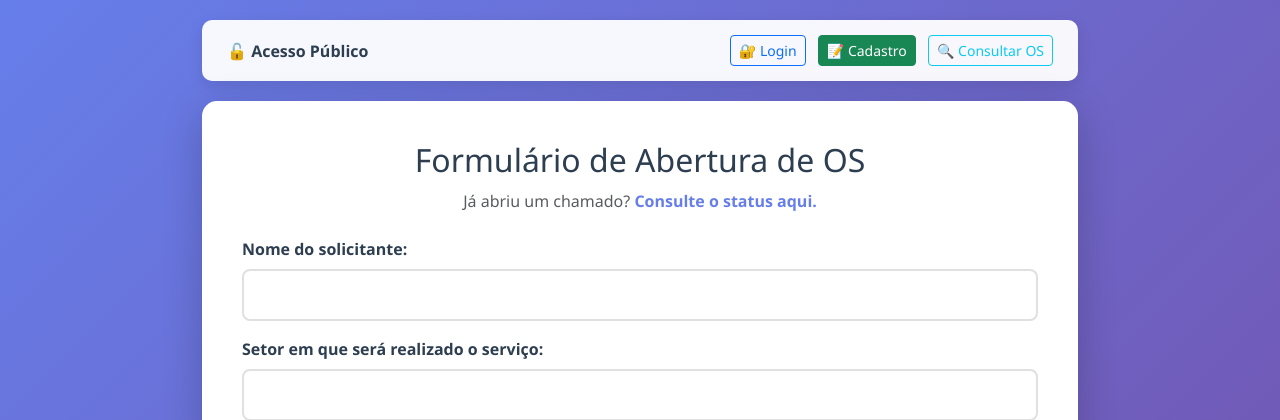
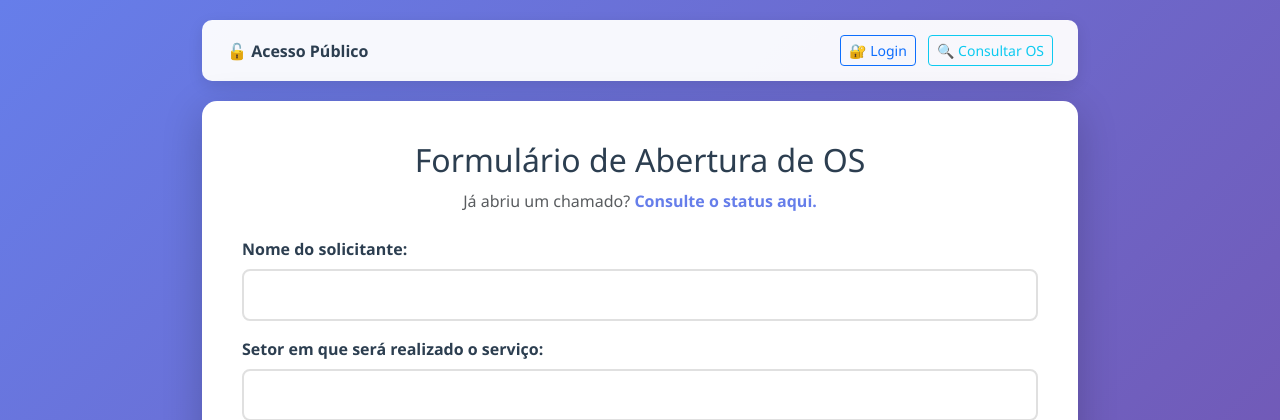
Before and after one commit to hitipaulo-arch/my01, a Flask app: page / in a window 1280 px wide. Shown: the top 420 px of the page. Run offline with Flask 3, Linux system fonts and the light colour scheme; parts of the project's set-up code (start-up, migrations or seed data) failed here and were passed over.

Commit message:
ui: remove Cadastro link from public form page top-nav

```diff
--- a/templates/index.html
+++ b/templates/index.html
@@ -148,7 +148,6 @@
             </div>
             <div>
                 <a href="/login" class="btn btn-sm btn-outline-primary me-2">🔐 Login</a>
-                <a href="/cadastro" class="btn btn-sm btn-success me-2">📝 Cadastro</a>
                 <a href="/consultar" class="btn btn-sm btn-outline-info">🔍 Consultar OS</a>
             </div>
         </div>
```
